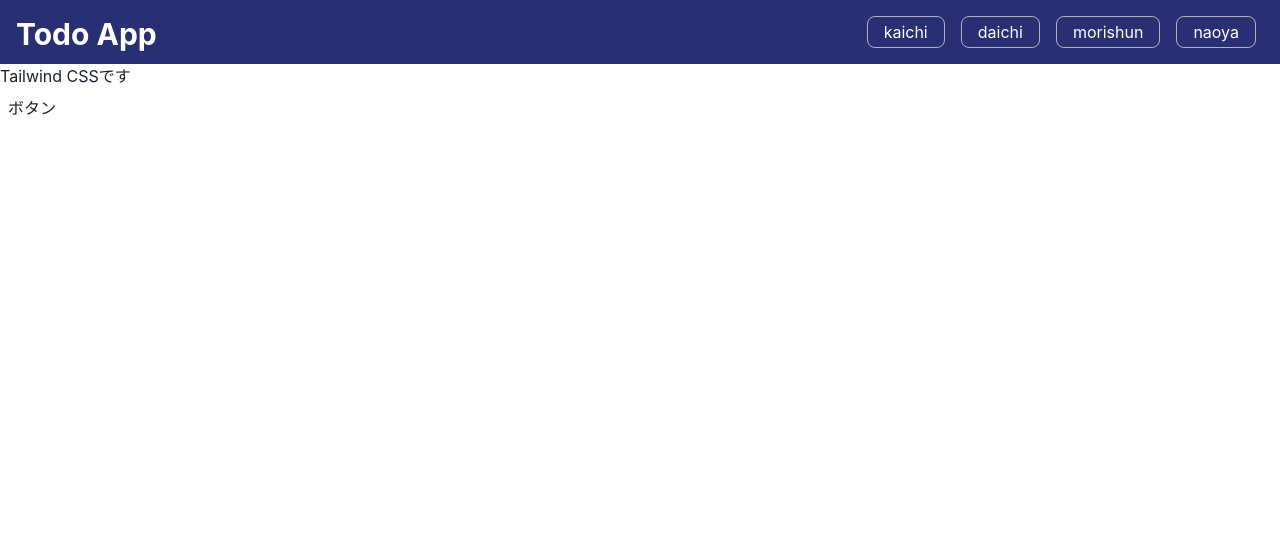
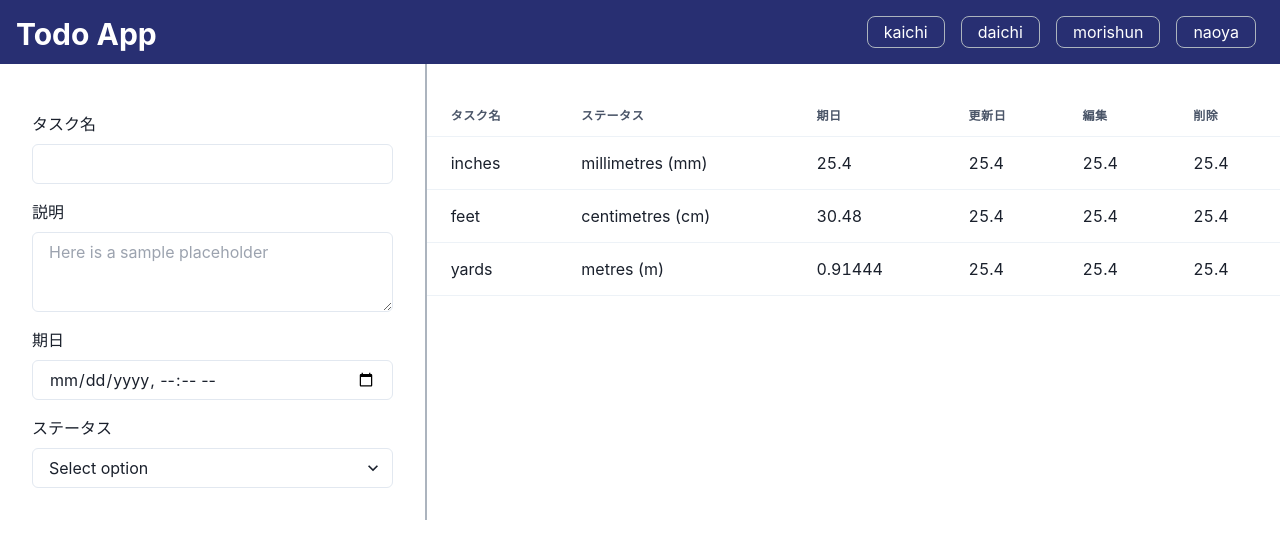
Before and after one commit to Louco-inc/todo-app-nextjs-202406, a Next.js app: page /daichi in a window 1280 px wide. Shown: the top 558 px of the page. Built offline with nearby package versions, Linux system fonts and the light colour scheme.

Commit message:
feat: TodoAppのUI開発

```diff
--- a/src/pages/daichi/index.tsx
+++ b/src/pages/daichi/index.tsx
@@ -1,8 +1,25 @@
+import {
+  FormControl,
+  FormLabel,
+  FormErrorMessage,
+  FormHelperText,
+  Input,
+  Textarea,
+  Select,
+  Table,
+  Thead,
+  Tbody,
+  Tr,
+  Th,
+  Td,
+  TableContainer,
+} from "@chakra-ui/react";
+
 export default function IndexComponent() {
   return (
-    <div className="">
+    <div className="h-full">
       <header className="h-16 bg-blue p-4  flex justify-between content-center">
-        <h1 className="text-3xl text-white font-bold ">Todo App</h1>
+        <h1 className="text-3xl text-white font-bold">Todo App</h1>
         <div>
           <button className="w-fit h-8 text-white text-base bg-transparent border border-gray rounded-lg px-4 mx-2">
             kaichi
@@ -18,10 +35,70 @@ export default function IndexComponent() {
           </button>
         </div>
       </header>
-      <p className="m-0 text-gray-400">Tailwind CSSです</p>
-      <button className="bg-gray-300 border-0 p-2 rounded-md hover:bg-gray-400 hover:text-white">
-        ボタン
-      </button>
+      <div className="flex">
+        <div className="w-1/3 h-full p-8 border-r-2 border-gray">
+          <FormControl>
+            <FormLabel className="mt-4 text-base font-bold">タスク名</FormLabel>
+            <Input type="email" />
+            <FormLabel className="mt-4 text-base font-bold">説明</FormLabel>
+            <Textarea placeholder="Here is a sample placeholder" />
+            <FormLabel className="mt-4 text-base font-bold">期日</FormLabel>
+            <Input
+              placeholder="Select Date and Time"
+              size="md"
+              type="datetime-local"
+            />
+            <FormLabel className="mt-4 text-base font-bold">
+              ステータス
+            </FormLabel>
+            <Select placeholder="Select option">
+              <option value="option1">Option 1</option>
+              <option value="option2">Option 2</option>
+              <option value="option3">Option 3</option>
+            </Select>
+          </FormControl>
+        </div>
+        <TableContainer className="w-2/3 mt-8">
+          <Table variant="simple">
+            <Thead>
+              <Tr>
+                <Th className="text-base">タスク名</Th>
+                <Th>ステータス</Th>
+                <Th>期日</Th>
+                <Th>更新日</Th>
+                <Th>編集</Th>
+                <Th>削除</Th>
+              </Tr>
+            </Thead>
+            <Tbody>
+              <Tr>
+                <Td>inches</Td>
+                <Td>millimetres (mm)</Td>
+                <Td>25.4</Td>
+                <Td>25.4</Td>
+                <Td>25.4</Td>
+                <Td>25.4</Td>
+              </Tr>
+              <Tr>
+                <Td>feet</Td>
+                <Td>centimetres (cm)</Td>
+                <Td>30.48</Td>
+                <Td>25.4</Td>
+                <Td>25.4</Td>
+                <Td>25.4</Td>
+              </Tr>
+              <Tr>
+                <Td>yards</Td>
+                <Td>metres (m)</Td>
+                <Td>0.91444</Td>
+                <Td>25.4</Td>
+                <Td>25.4</Td>
+                <Td>25.4</Td>
+              </Tr>
+            </Tbody>
+          </Table>
+        </TableContainer>
+      </div>
     </div>
   );
 }
```
